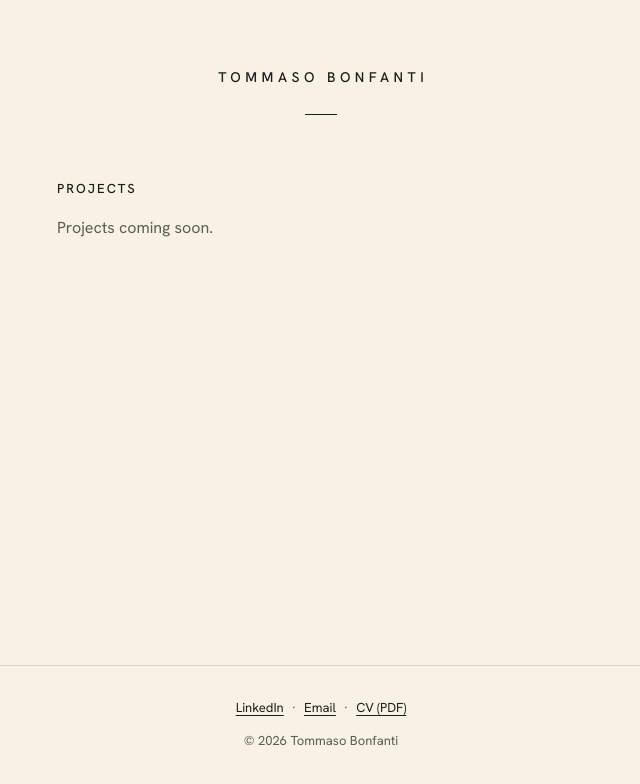
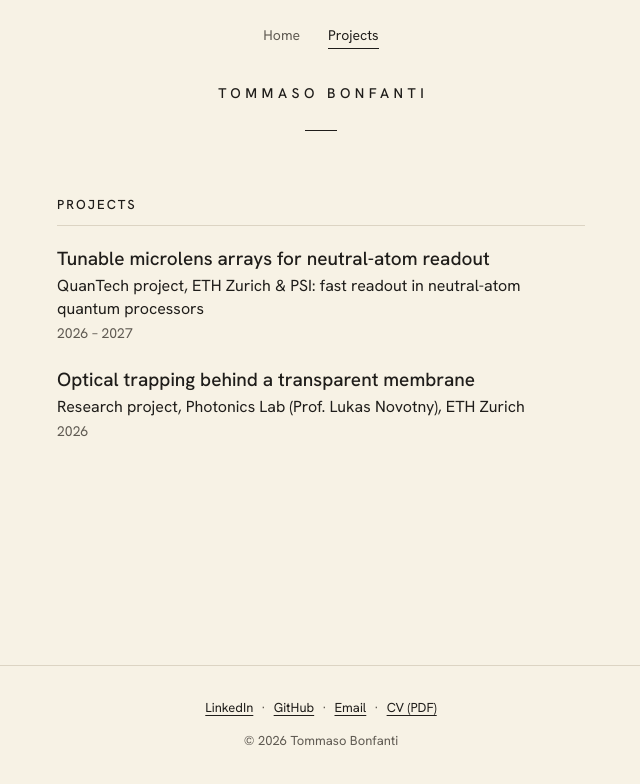
Before and after one commit to TommasoBonfanti/tommasobonfanti.github.io, a plain HTML site: page projects.html in a window 1280 px wide. Shown: the whole page, without its empty margins (319-959 px from the left). Drawn offline with Linux system fonts and the light colour scheme.

Commit message:
Add Home/Projects tabs, GitHub link, split work and additional experience
Research projects move to the Projects page.

Co-Authored-By: Claude Opus 5.5 <noreply@anthropic.com>

```diff
--- a/projects.html
+++ b/projects.html
@@ -21,6 +21,12 @@
 </head>
 <body>
 
+  <!-- Tabs -->
+  <nav class="tabs" aria-label="Pages">
+    <a href="index.html">Home</a>
+    <a href="projects.html" aria-current="page">Projects</a>
+  </nav>
+
   <!-- Header: name links back home -->
   <header class="page-header">
     <a href="index.html"><span class="name">Tommaso Bonfanti</span></a>
@@ -30,25 +36,27 @@
   <main class="projects">
     <h1>Projects</h1>
 
-    <p class="muted">Projects coming soon.</p>
-
-    <!-- TODO: add projects here, then delete the "Projects coming soon." line above.
-         Copy this pattern once per project (newest first):
-
+    <!-- Copy one <li class="project"> per project, newest first.
+         The link is optional: <p class="meta">2026 · <a href="https://example.com">Link</a></p> -->
     <ul class="project-list">
       <li class="project">
-        <h2>Project title</h2>
-        <p>One-line description of the project.</p>
-        <p class="muted">2026 · <a href="https://example.com">Link</a></p>
+        <h2>Tunable microlens arrays for neutral-atom readout</h2>
+        <p>QuanTech project, ETH Zurich &amp; PSI: fast readout in neutral-atom quantum processors</p>
+        <p class="meta">2026 – 2027</p>
+      </li>
+      <li class="project">
+        <h2>Optical trapping behind a transparent membrane</h2>
+        <p>Research project, Photonics Lab (Prof. Lukas Novotny), ETH Zurich</p>
+        <p class="meta">2026</p>
       </li>
     </ul>
-    -->
   </main>
 
   <!-- Footer -->
   <footer class="site-footer">
     <ul class="links">
       <li><a href="https://linkedin.com/in/tommaso-bonfanti-7701b7268" target="_blank" rel="noopener">LinkedIn</a></li>
+      <li><a href="https://github.com/tommasobonfanti" target="_blank" rel="noopener">GitHub</a></li>
       <li><a href="mailto:tbonfanti@ethz.ch">Email</a></li>
       <li><a href="assets/cv.pdf">CV (PDF)</a></li>
     </ul>
--- a/style.css
+++ b/style.css
@@ -53,6 +53,30 @@ a:focus-visible {
 }
 
 .muted { color: var(--muted); }
+
+/* ===== Tabs (top of every page) ===== */
+.tabs {
+  position: absolute;
+  top: 1.5rem;
+  left: 0;
+  right: 0;
+  z-index: 1;
+  display: flex;
+  justify-content: center;
+  gap: 1.75rem;
+  font-size: 14px;
+}
+.tabs a {
+  color: var(--muted);
+  text-decoration: none;
+  padding-bottom: 2px;
+  border-bottom: 1px solid transparent;
+}
+.tabs a:hover { color: var(--ink); }
+.tabs a[aria-current="page"] {
+  color: var(--ink);
+  border-bottom-color: var(--ink);
+}
 
 /* ===== Card screen (home) ===== */
 .card {
@@ -204,7 +228,7 @@ a:focus-visible {
 
 /* ===== Projects page ===== */
 .page-header {
-  padding: 4rem 1rem 0;
+  padding: 5rem 1rem 0;
   text-align: center;
 }
 .page-header .name {
@@ -231,17 +255,29 @@ a:focus-visible {
   padding: 0;
   list-style: none;
 }
-.project {
-  padding: 1rem 0;
-  border-top: 1px solid var(--hairline);
+.projects h1 {
+  padding-bottom: 0.6rem;
+  border-bottom: 1px solid var(--hairline);
+  margin-bottom: 1.25rem;
 }
+.project + .project { margin-top: 1.5rem; }
+/* Same three levels as the home timeline */
 .project h2 {
   margin: 0;
-  font-size: 16px;
+  font-size: 19px;
+  font-weight: 500;
+  line-height: 1.35;
   letter-spacing: 0;
   text-transform: none;
 }
-.project p { margin: 0; }
+.project p {
+  margin: 0.15rem 0 0;
+  line-height: 1.45;
+}
+.project .meta {
+  font-size: 14px;
+  color: var(--muted);
+}
 
 /* ===== Footer ===== */
 .site-footer {
```
Also changed, not shown: index.html (+22 -14 lines).
